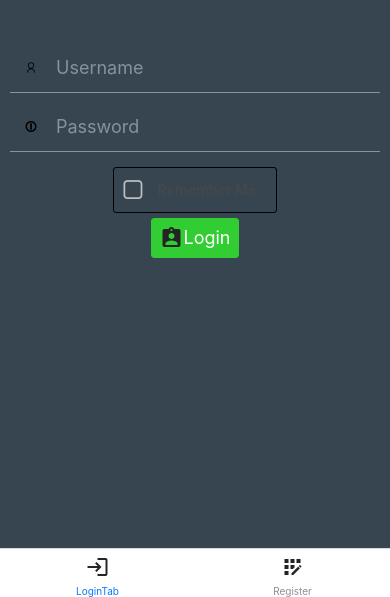
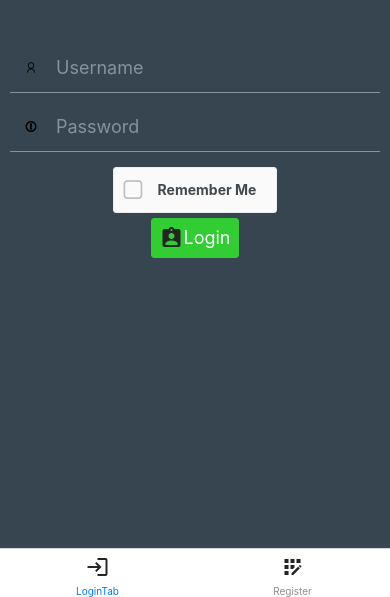
Before and after one commit to bradytmoore/fit_planner, a React Native app: screen /Login in a window 390 px wide. Shown: the part 247-844 px from the top of the page. Built offline with nearby package versions, Linux system fonts and the light colour scheme.

Commit message:
Login.js
-Fixed margin issues on registration page
-cleaned up overall look
-added icons to the register page

```diff
--- a/Login.js
+++ b/Login.js
@@ -5,6 +5,7 @@ import * as SecureStore from 'expo-secure-store';
 import { createBottomTabNavigator } from '@react-navigation/bottom-tabs';
 import AntDesign from 'react-native-vector-icons/AntDesign';
 import MaterialCommunityIcons from 'react-native-vector-icons/MaterialCommunityIcons';
+import FontAwesome from 'react-native-vector-icons/FontAwesome';
 
 const LoginTab = ({ navigation }) => {
     const [username, setUsername] = useState('');
@@ -58,6 +59,7 @@ const LoginTab = ({ navigation }) => {
                 containerStyle={styles.formInput}
                 onChangeText={(text) => setPassword(text)}
                 value={password}
+                secureTextEntry={true}
             />
             <CheckBox
                 title='Remember Me'
@@ -125,30 +127,36 @@ const RegisterTab = () => {
                     value={username}
                     containerStyle={styles.formIcon}
                     onChangeText={(text) => setUsername(text)}
+                    leftIcon={<AntDesign name='user' />}
                 />
                 <Input
                     placeholder='Password'
                     value={password}
                     containerStyle={styles.formIcon}
                     onChangeText={(text) => setPassword(text)}
+                    secureTextEntry={true}
+                    leftIcon={<MaterialCommunityIcons name='form-textbox-password' />}
                 />
                 <Input
                     placeholder='First Name'
                     value={firstname}
                     containerStyle={styles.formIcon}
                     onChangeText={(text) => setFirstName(text)}
+                    leftIcon={<FontAwesome name='id-badge' />}
                 />
                 <Input
                     placeholder='Last Name'
                     value={lastname}
                     containerStyle={styles.formIcon}
                     onChangeText={(text) => setLastName(text)}
+                    leftIcon={<FontAwesome name='id-badge' />}
                 />
                 <Input
                     placeholder='Email'
                     value={email}
                     containerStyle={styles.formIcon}
                     onChangeText={(text) => setEmail(text)}
+                    leftIcon={<MaterialCommunityIcons name='email-alert-outline' />}
                 />
                 <CheckBox
                     title='Remember Me'
@@ -177,10 +185,6 @@ const RegisterTab = () => {
 const Tab = createBottomTabNavigator();
 
 const LoginScreen = () => {
-    const tabBarOptions = {
-    /* Input CSS Rules here for the bottom tabs */
-    };
-
     return (
             <Tab.Navigator
                 screenOptions = {({ route }) => ({
@@ -239,15 +243,8 @@ const styles = StyleSheet.create({
     },
     formIcon: {
         margin: 15
-
-
-
     },
     formCheckbox: {
-        backgroundColor: '#36454F',
-        fontWeight: 'bold',
-        color: '#00000',
-        borderColor: 'black',
 
     }
 });
```
